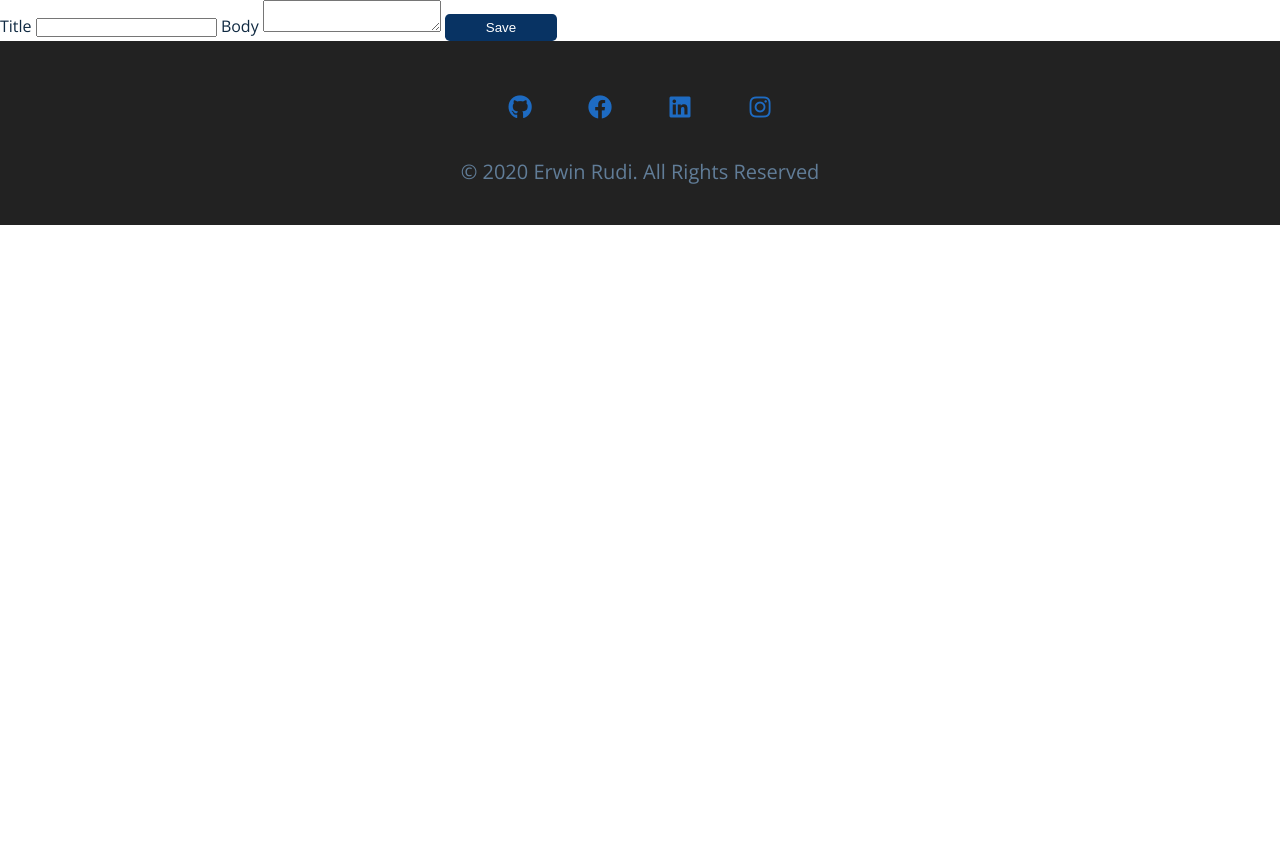
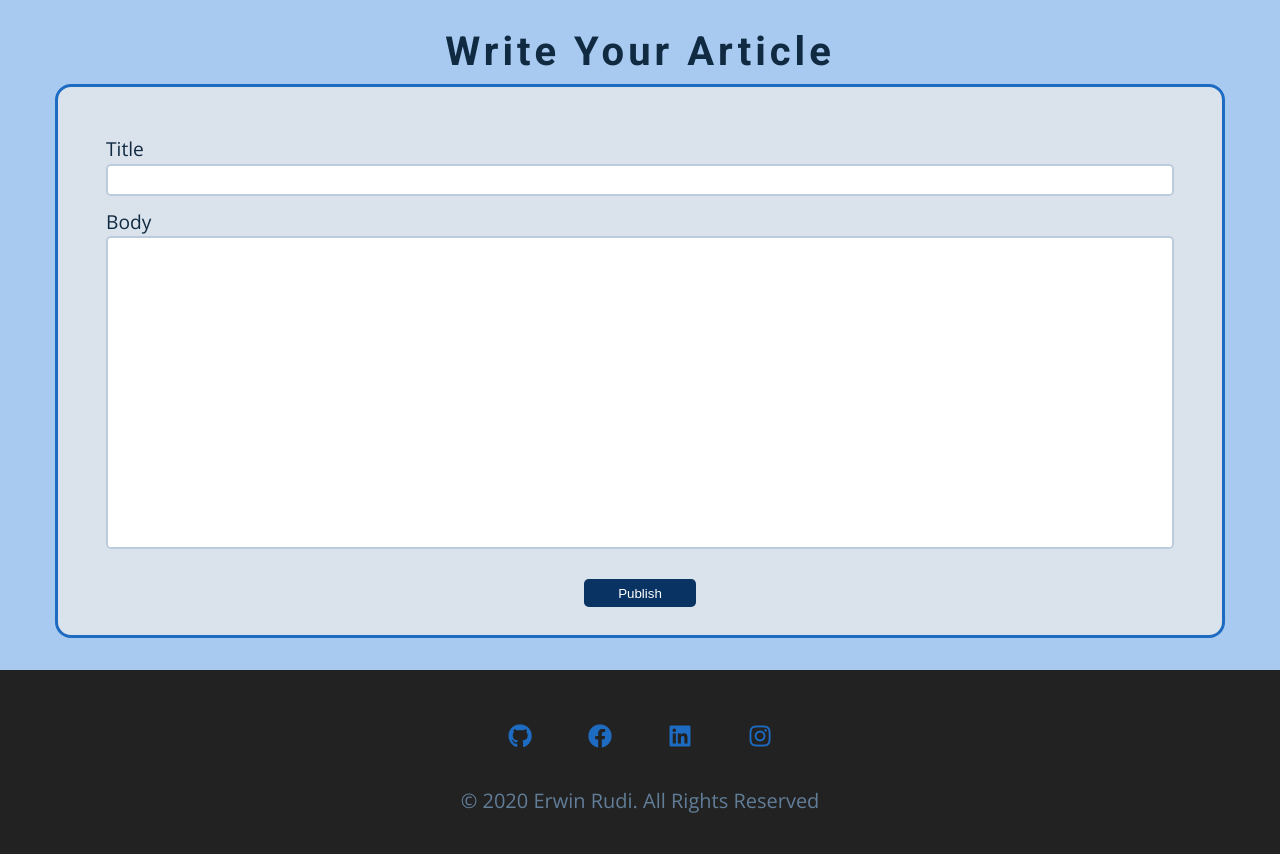
Before and after one commit to solinuck/portfolio, a Flask app: page /blog/create in a window 1280 px wide. Shown: the part 80-934 px from the top of the page. Before the commit the page ends 305 px from the top, so only its background shows below. Run offline with Flask 2, Linux system fonts and the light colour scheme; the visitor is signed in with stand-in values (Sample User, id 1); data comes from the database, SQL or seed files in the repository.

Commit message:
write and publish article

```diff
--- a/portfolio_app/blog.py
+++ b/portfolio_app/blog.py
@@ -46,6 +46,6 @@
                 (title, body, g.user["id"]),
             )
             db.commit()
-            return redirect(url_for("blog.index"))
+            return redirect(url_for("bloglist_view"))
 
     return render_template("blog/create_article.html")
--- a/portfolio_app/static/css/styles.css
+++ b/portfolio_app/static/css/styles.css
@@ -174,6 +174,10 @@
   width: 90vw;
   margin: 0 auto;
   max-width: 1170px;
+}
+
+.center {
+  text-align: center;
 }
 
 @media screen and (min-width: 992px) {
@@ -711,12 +715,12 @@
 
 /*
 ===============
-Register Page
+Forms
 ===============
  */
-.register {
+.single-page {
   /* minus navbar minus footer*/
-  height: calc(100vh - 5rem - 11.5rem);
+  min-height: calc(100vh - 5rem - 11.5rem);
   background: var(--clr-primary-10);
   display: grid;
   place-items: center;
@@ -731,12 +735,9 @@
 
 .form {
   min-width: 17rem;
-  display: grid;
-  grid-template-columns: 1fr;
-  grid-row-gap: 1.5rem;
 }
 
-input[type=text], input[type=password] {
+input[type=text], input[type=password], textarea {
   width: 100%;
   padding: 0.4rem;
   border: 2px solid var(--clr-grey-8);
@@ -744,6 +745,7 @@
   outline: none;
   transition: var(--transition);
   color: var(--clr-primary-1);
+  margin: 0.75rem 0;
 }
 
 input[type=text]:focus, input[type=password]:focus {
@@ -753,7 +755,8 @@
 input[type=submit] {
   width: 7rem;
   padding: 0.4rem;
-  justify-self: center;
+  margin: 0.75rem auto;
+  text-align: center;
   background: var(--clr-primary-1);
   color: white;
   border: none;
@@ -772,6 +775,19 @@
   opacity: 1;
 }
 
-.form-title {
-  text-align: center;
+.create-article-center {
+  margin: 2rem auto;
 }
+
+.form-label {
+  font-size: 1.2rem;
+}
+
+#title, #body {
+  margin-top: 0;
+}
+
+.article-input {
+  outline: none;
+  resize: none;
+}
--- a/portfolio_app/static/js/app.js
+++ b/portfolio_app/static/js/app.js
@@ -20,3 +20,16 @@
 });
 // set year
 date.innerHTML = new Date().getFullYear();
+
+// add resizable textarea
+const txta = document.getElementsByTagName('textarea');
+console.log("hello world");
+for (let i = 0; i < txta.length; i++) {
+  txta[i].setAttribute('style', 'height:' + (txta[i].scrollHeight) + 'px;overflow-y:hidden;');
+  txta[i].addEventListener("input", OnInput, false);
+}
+
+function OnInput() {
+  this.style.height = 'auto';
+  this.style.height = (this.scrollHeight) + 'px';
+}
--- a/portfolio_app/templates/base.html
+++ b/portfolio_app/templates/base.html
@@ -116,7 +116,7 @@
   <script type="text/javascript" src="{{ url_for('static', filename='js/app.js')}}">
 
   </script>
-  {% with messages = get_flashed_messages() %}
+  <!-- {% with messages = get_flashed_messages() %}
     {% if messages %}
         <script type="text/javascript">
           const messages = {{messages | safe}};
@@ -133,7 +133,7 @@
 
         </script>
     {% endif %}
-  {% endwith %}
+  {% endwith %} -->
 </body>
 
 </html>
--- a/portfolio_app/templates/blog/create_article.html
+++ b/portfolio_app/templates/blog/create_article.html
@@ -1,13 +1,29 @@
-{% extends 'base.html' %}
+{% extends "base.html" %}
 
-{% block title %}New Post{% endblock %}
+{% block title %} Write Article {% endblock%}
 
 {% block content %}
-  <form method="post">
-    <label for="title">Title</label>
-    <input name="title" id="title" value="{{ request.form['title'] }}" required>
-    <label for="body">Body</label>
-    <textarea name="body" id="body">{{ request.form['body'] }}</textarea>
-    <input type="submit" value="Save">
-  </form>
+<!-- Register Form -->
+<div class="single-page">
+
+  <div class="section-center create-article-center">
+    <div class="center">
+      <h2>write your article</h2>
+    </div>
+    <div class="form-box ">
+      <div class="flash center">replace me</div>
+      <form class="form" method="post">
+        <label class="form-label" for="title">Title</label>
+        <input type="text" name="title" id="title" value="{{ request.form['title'] }}" required>
+        <label class="form-label" for="body">Body</label>
+        <textarea class="article-input" type="text" name="body" rows="20" id="body">{{ request.form['body'] }}</textarea>
+        <div class="center">
+          <input class="submit-btn" type="submit" value="Publish">
+        </div>
+      </form>
+    </div>
+  </div>
+</div>
+
+<!-- End of Register Form -->
 {% endblock %}
```
Also changed, not shown: portfolio_app/templates/auth/login.html (+5 -3 lines), portfolio_app/templates/auth/register.html (+5 -3 lines).
